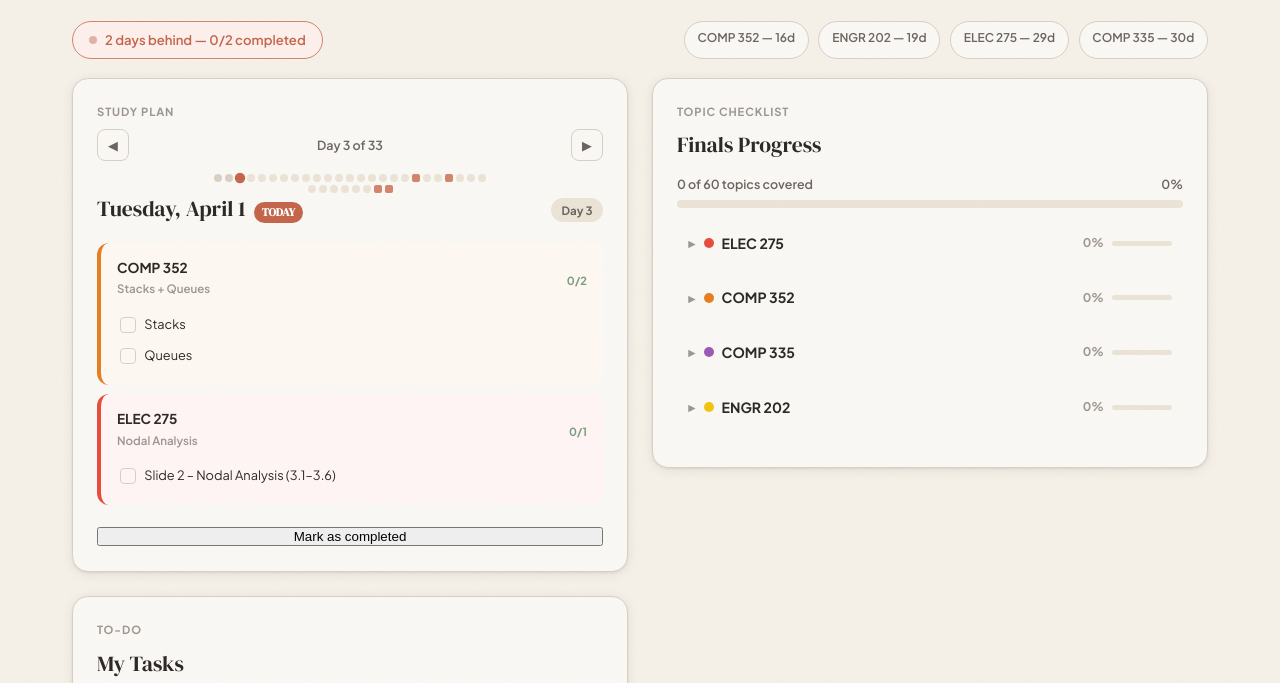
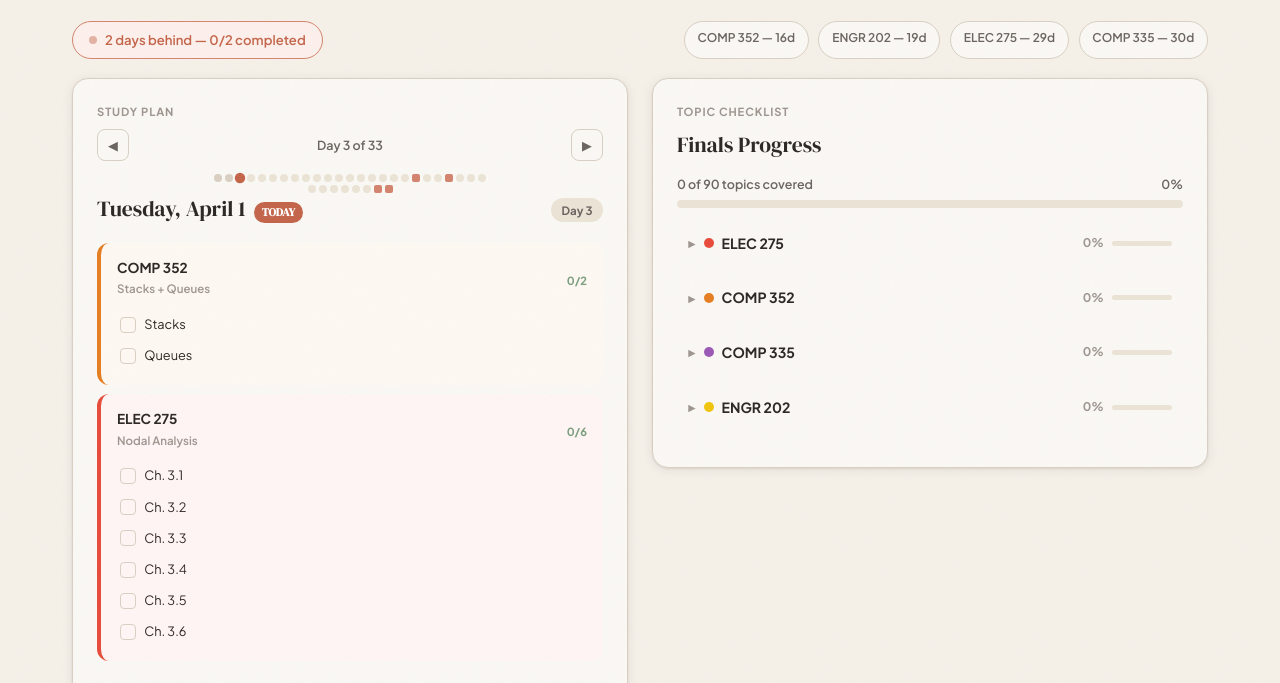
Before and after one commit to ryan-helou/final-helper, a plain HTML site: page index.html in a window 1280 px wide. Shown: the part 117-800 px from the top of the page. Drawn offline with Linux system fonts and the light colour scheme.

Commit message:
Split ELEC 275 checklist into individual section numbers
Each slide group now lists individual chapter sections (Ch. 2.1, 2.2, etc.)
as checkable items instead of one item per slide.

```diff
--- a/index.html
+++ b/index.html
@@ -876,47 +876,47 @@ const CHECKLIST = {
   'ELEC 275': {
     cls: 'elec',
     groups: [
-      { title: 'Circuit Concepts', items: [
-        'Slide 1 \u2013 Circuit Concepts (2.1\u20132.7)',
-      ]},
-      { title: 'Nodal Analysis', items: [
-        'Slide 2 \u2013 Nodal Analysis (3.1\u20133.6)',
-      ]},
-      { title: 'Mesh Analysis', items: [
-        'Slide 3 \u2013 Mesh Analysis (3.1\u20133.6)',
-      ]},
-      { title: 'Thevenin\'s + Max Power Transfer', items: [
-        'Slide 4 \u2013 Thevenin\'s + Max Power Transfer (3.6, 3.7)',
-      ]},
-      { title: 'Inductors and Capacitors', items: [
-        'Slide 5 \u2013 Inductors and Capacitors (4.1)',
-      ]},
-      { title: 'Complex Numbers', items: [
-        'Slide 6 \u2013 Complex Numbers (App. A)',
-      ]},
-      { title: 'Sinusoidal Sources', items: [
-        'Slide 7 \u2013 Sinusoidal Sources (4.2)',
-      ]},
-      { title: 'Phasor Representation', items: [
-        'Slide 8 \u2013 Phasor Representation, Nodal & Mesh (4.4\u20134.6)',
-      ]},
-      { title: 'Complex Power and Power Factor', items: [
-        'Slide 9 \u2013 Complex Power and Power Factor (7.1\u20137.3)',
-      ]},
-      { title: 'Transformers and Impedance Matching', items: [
-        'Slide 10 \u2013 Transformers and Impedance Matching (7.4)',
-      ]},
-      { title: 'Three-Phase Circuits', items: [
-        'Slide 11 \u2013 Three-Phase Circuits (7.5)',
-      ]},
-      { title: 'Magnetic Circuits', items: [
-        'Slide 12 \u2013 Magnetic Circuits (18.1, 18.2)',
-      ]},
-      { title: 'Energy Conversion', items: [
-        'Slide 13 \u2013 Energy Conversion (18.5)',
-      ]},
-      { title: 'Electric Machines', items: [
-        'Slide 14 \u2013 Electric Machines (19.1\u201319.8, 20.4)',
+      { title: 'Circuit Concepts (2.1–2.7)', items: [
+        'Ch. 2.1', 'Ch. 2.2', 'Ch. 2.3', 'Ch. 2.4', 'Ch. 2.5', 'Ch. 2.6', 'Ch. 2.7',
+      ]},
+      { title: 'Nodal Analysis (3.1–3.6)', items: [
+        'Ch. 3.1', 'Ch. 3.2', 'Ch. 3.3', 'Ch. 3.4', 'Ch. 3.5', 'Ch. 3.6',
+      ]},
+      { title: 'Mesh Analysis (3.1–3.6)', items: [
+        'Mesh 3.1', 'Mesh 3.2', 'Mesh 3.3', 'Mesh 3.4', 'Mesh 3.5', 'Mesh 3.6',
+      ]},
+      { title: 'Thevenin\'s + Max Power Transfer (3.6, 3.7)', items: [
+        'Thevenin 3.6', 'Ch. 3.7',
+      ]},
+      { title: 'Inductors and Capacitors (4.1)', items: [
+        'Ch. 4.1',
+      ]},
+      { title: 'Complex Numbers (App. A)', items: [
+        'App. A',
+      ]},
+      { title: 'Sinusoidal Sources (4.2)', items: [
+        'Ch. 4.2',
+      ]},
+      { title: 'Phasor Representation (4.4–4.6)', items: [
+        'Ch. 4.4', 'Ch. 4.5', 'Ch. 4.6',
+      ]},
+      { title: 'Complex Power and Power Factor (7.1–7.3)', items: [
+        'Ch. 7.1', 'Ch. 7.2', 'Ch. 7.3',
+      ]},
+      { title: 'Transformers and Impedance Matching (7.4)', items: [
+        'Ch. 7.4',
+      ]},
+      { title: 'Three-Phase Circuits (7.5)', items: [
+        'Ch. 7.5',
+      ]},
+      { title: 'Magnetic Circuits (18.1, 18.2)', items: [
+        'Ch. 18.1', 'Ch. 18.2',
+      ]},
+      { title: 'Energy Conversion (18.5)', items: [
+        'Ch. 18.5',
+      ]},
+      { title: 'Electric Machines (19.1–19.8, 20.4)', items: [
+        'Ch. 19.1', 'Ch. 19.2', 'Ch. 19.3', 'Ch. 19.4', 'Ch. 19.5', 'Ch. 19.6', 'Ch. 19.7', 'Ch. 19.8', 'Ch. 20.4',
       ]},
     ]
   },
```
